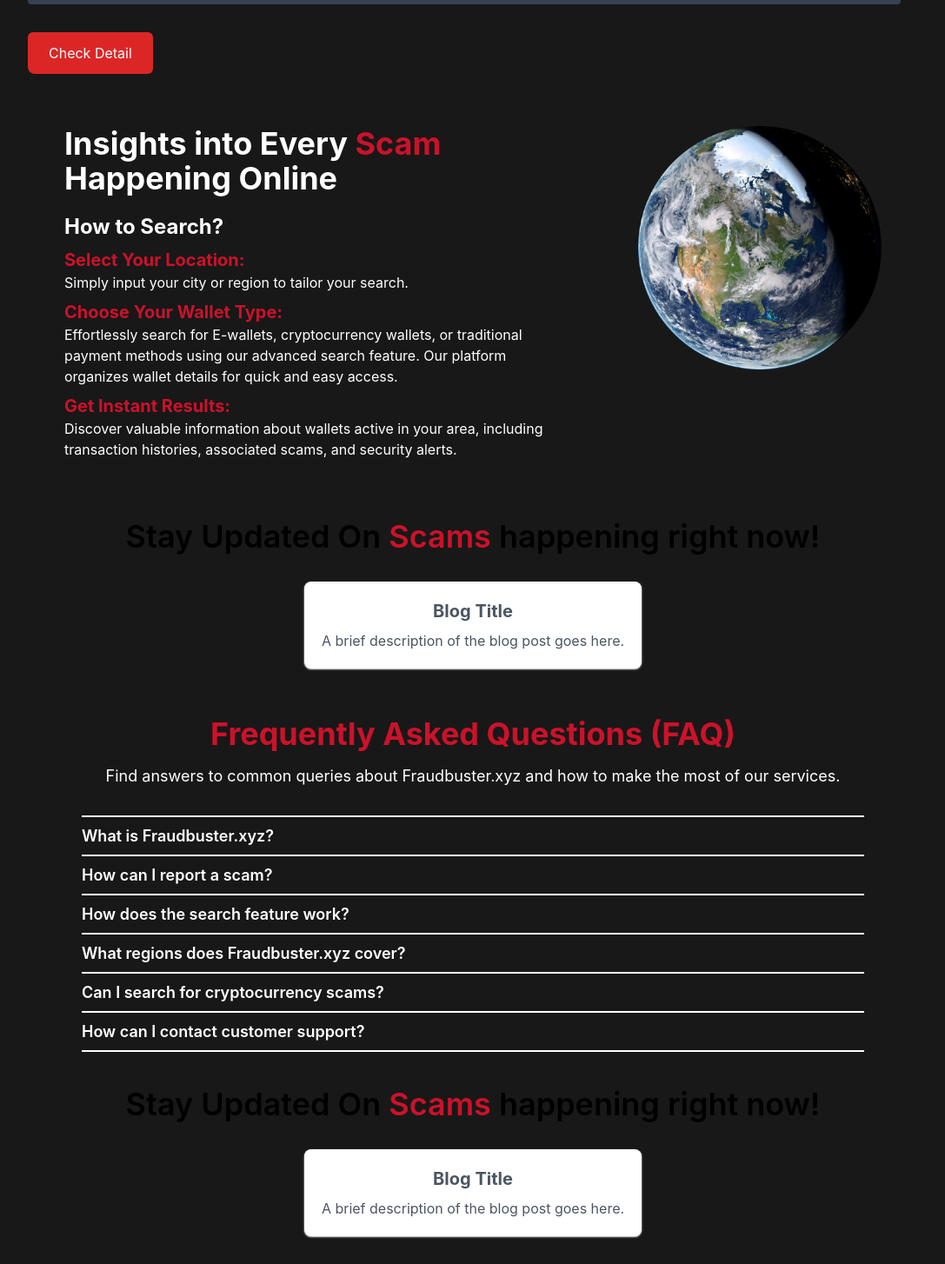
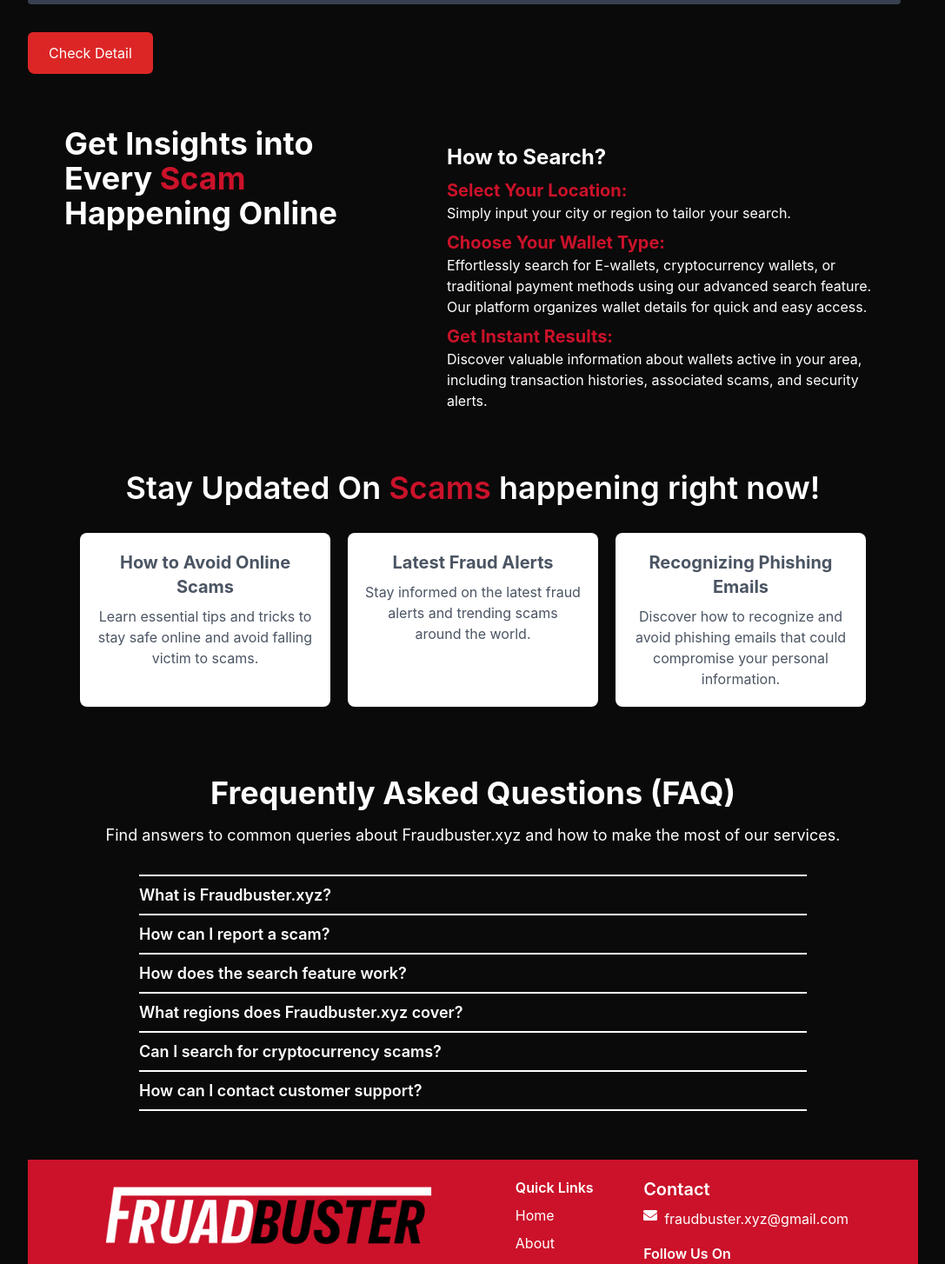
Before and after one commit to Fraud-Buster/FraudBuster-frontend, a React (Create React App) app: page / in a window 1280 px wide. Shown: the part 617-2071 px from the top of the page at 87% size, without its empty margins (96-1183 px from the left). Built offline with nearby package versions, Linux system fonts and the light colour scheme.

Commit message:
Updated App.js and multiple sections

```diff
--- a/src/App.js
+++ b/src/App.js
@@ -7,16 +7,16 @@
 import FAQSection from './components/FAQSection';
 import FooterSection from './components/FooterSection';
 
+
 function App() {
   return (
-    <div className="App" style={{ backgroundColor: '#181818' }}> {/* Set background color inline */}
+    <div className="App" style={{ backgroundColor: '#0A0A0A' }}> {/* Set background color inline */}
       <Navbar />
       <Heading />
       <SRsection />
       <InsightsSection />
       <BlogSection />
       <FAQSection />
-      <BlogSection />
       <FooterSection />
     </div>
   );
--- a/src/components/BlogSection.js
+++ b/src/components/BlogSection.js
@@ -1,20 +1,42 @@
 import React from 'react';
+
+// Example blog data (replace with actual data source)
+const blogs = [
+  {
+    id: 1,
+    title: 'How to Avoid Online Scams',
+    description: 'Learn essential tips and tricks to stay safe online and avoid falling victim to scams.',
+  },
+  {
+    id: 2,
+    title: 'Latest Fraud Alerts',
+    description: 'Stay informed on the latest fraud alerts and trending scams around the world.',
+  },
+  {
+    id: 3,
+    title: 'Recognizing Phishing Emails',
+    description: 'Discover how to recognize and avoid phishing emails that could compromise your personal information.',
+  },
+];
 
 const BlogSection = () => {
   return (
-    <div className="max-w-screen-lg mx-auto my-10 text-center flex justify-center flex-col items-center">
-      <h2 className="text-4xl font-semibold mb-8">
+    <div className="max-w-screen-lg mx-auto my-10 text-center flex flex-col items-center">
+      <h2 className="text-4xl font-semibold mb-8 text-white">
         Stay Updated On <span className="text-[#CB122A]">Scams</span> happening right now!
       </h2>
 
-      {/* Placeholder for where blog cards will be added later */}
-      <div className="flex flex-wrap gap-5 ">
-        {/* Blog cards can be dynamically rendered here */}
-        {/* Example of a blog card structure */}
-        <div className="bg-white rounded-lg p-5 w-contain cursor-pointer hover:scale-105  shadow-sm  shadow-white">
-          <h3 className="text-xl text-gray-600 font-bold">Blog Title</h3>
-          <p className="mt-2 text-gray-600">A brief description of the blog post goes here.</p>
-        </div>
+      {/* Horizontal alignment of blog cards */}
+      <div className="flex justify-center space-x-5">
+        {blogs.map((blog) => (
+          <div
+            key={blog.id}
+            className="bg-white rounded-lg p-5 w-72 cursor-pointer hover:scale-105 transition-transform duration-300 shadow-sm"
+          >
+            <h3 className="text-xl text-gray-600 font-bold">{blog.title}</h3>
+            <p className="mt-2 text-gray-600">{blog.description}</p>
+          </div>
+        ))}
       </div>
     </div>
   );
--- a/src/components/FAQSection.js
+++ b/src/components/FAQSection.js
@@ -17,18 +17,18 @@
   };
 
   return (
-    <div className="flex flex-col justify-items-center mb-2 mx-auto my-12 text-white text-left">
-      <h1 className="font-inter font-bold text-[36px] text-[#CB122A] text-center">
+    <div className="flex flex-col items-center justify-center mb-8 mx-auto my-12 text-white text-left p-6">
+      <h1 className="font-inter font-bold text-[36px] text-white text-center">
         Frequently Asked Questions (FAQ)
       </h1>
       <h3 className="font-inter font-normal text-[18px] my-2 mb-8 text-center text-white">
         Find answers to common queries about Fraudbuster.xyz and how to make the most of our services.
       </h3>
 
-      <div className=" mx-auto">
+      <div className="w-full max-w-screen-md mx-auto">
         {faqData.map((faq, index) => (
           <div key={index} className="faq-item">
-            <hr className="w-[900px] border border-white" />
+            <hr className="w-full border border-white" />
             <div
               className={`font-inter font-semibold text-[18px] text-white cursor-pointer py-2 transition-colors duration-300 hover:text-[#CB122A] ${
                 activeIndex === index ? 'text-[#CB122A]' : 'text-white'}`}
@@ -37,8 +37,8 @@
               {faq.question}
             </div>
             <div
-              className={`overflow-hidden transition-[max-height,opacity] duration-300 ease ${
-                activeIndex === index ? 'max-h-[200px] opacity-100' : 'max-h-0 opacity-0'
+              className={`overflow-hidden transition-all duration-500 ease-in-out ${
+                activeIndex === index ? 'h-auto translate-y-0 opacity-100' : 'h-0 translate-y-[-20px] opacity-0'
               }`}
             >
               <div className="font-inter text-[16px] font-normal text-white py-2 mb-2">
@@ -47,7 +47,7 @@
             </div>
           </div>
         ))}
-        <hr className="w-[900px] border border-white" />
+        <hr className="w-full border border-white" />
       </div>
     </div>
   );
--- a/src/components/InsightsSection.js
+++ b/src/components/InsightsSection.js
@@ -1,30 +1,34 @@
 import React from 'react';
-import scamLogo from '../assets/scam-logo.png'; // Ensure the path to the logo is correct
 
 const InsightsSection = () => {
   return (
-    <div className="flex justify-between items-start w-[980px] mx-auto my-10 p-5">
-      <div className="text-white font-inter text-lg leading-[1.2] w-[551px] text-left">
+    <div className="flex justify-between items-start w-full md:w-[980px] mx-auto my-10 p-5">
+      {/* Left side: Heading */}
+      <div className="text-white font-inter text-lg leading-[1.2] w-full md:w-[350px] text-left">
         <h2 className="text-4xl font-bold">
-          Insights into Every <span className="text-[#CB122A]">Scam</span><br />
+          Get Insights into Every <span className="text-[#CB122A]">Scam</span><br />
           Happening Online
         </h2>
-        {/* New "How to Search?" Section */}
+      </div>
+
+      {/* Right side: Paragraphs */}
+      <div className="text-white font-inter text-lg leading-[1.5] w-full md:w-[500px] text-left">
+        {/* "How to Search?" Section */}
         <div className="mt-5">
           <h3 className="text-2xl font-bold mb-2">How to Search?</h3>
           <p className="text-base mb-2 leading-6">
-            <strong className="text-xl text-[#CB122A]">Select Your Location:</strong> <br />Simply input your city or region to tailor your search.
+            <strong className="text-xl text-[#CB122A]">Select Your Location:</strong> <br />
+            Simply input your city or region to tailor your search.
           </p>
           <p className="text-base mb-2 leading-6">
-            <strong className="text-xl text-[#CB122A]">Choose Your Wallet Type:</strong> <br />Effortlessly search for E-wallets, cryptocurrency wallets, or traditional payment methods using our advanced search feature. Our platform organizes wallet details for quick and easy access.
+            <strong className="text-xl text-[#CB122A]">Choose Your Wallet Type:</strong> <br />
+            Effortlessly search for E-wallets, cryptocurrency wallets, or traditional payment methods using our advanced search feature. Our platform organizes wallet details for quick and easy access.
           </p>
           <p className="text-base mb-2 leading-6">
-            <strong className="text-xl text-[#CB122A]">Get Instant Results:</strong> <br />Discover valuable information about wallets active in your area, including transaction histories, associated scams, and security alerts.
+            <strong className="text-xl text-[#CB122A]">Get Instant Results:</strong> <br />
+            Discover valuable information about wallets active in your area, including transaction histories, associated scams, and security alerts.
           </p>
         </div>
-      </div>
-      <div>
-        <img src={scamLogo} alt="Scam Logo" className="w-[280px] h-[280px]" />
       </div>
     </div>
   );
--- a/src/components/SRsection.js
+++ b/src/components/SRsection.js
@@ -26,7 +26,7 @@
 
   return (
     <div className="flex justify-center w-full">
-      <div className="w-11/12 max-w-5xl rounded-lg overflow-hidden" style={{ backgroundColor: '#181818' }}>
+      <div className="w-11/12 max-w-5xl rounded-lg overflow-hidden" style={{ backgroundColor: '#0A0A0A' }}>
       <header>
   <div className="flex justify-center mb-4 mt-10"> {/* Add top margin here */}
     <button
```
